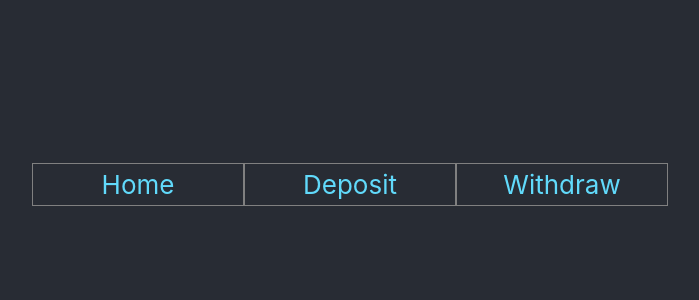
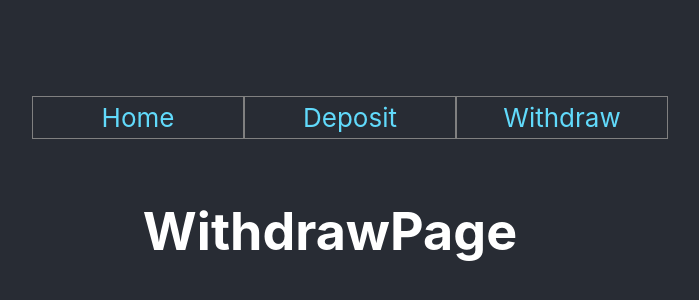
Before and after one commit to SiEr0212/udemy-react-hooks-app_Redux1, a React (Create React App) app: page /withdraw in a window 1280 px wide. Shown: the part 216-516 px from the top of the page, without its empty margins (310-1009 px from the left). Built offline with nearby package versions, Linux system fonts and the light colour scheme.

Commit message:
added three pages

```diff
--- a/src/App.js
+++ b/src/App.js
@@ -1,22 +1,36 @@
 import React from "react";
 import "./App.css";
 import { BrowserRouter, Route, NavLink } from "react-router-dom";
+import HomePage from "./pages/homePage";
+import DepositPage from "./pages/depositPage";
+import WithdrawPage from "./pages/withdrawPage";
 
 function App() {
   return (
     <BrowserRouter>
       <div className="App">
         <header className="App-header">
-        <ul className="ul-style">
-          <li className="li-style"><NavLink className="App-link" to="/">Home</NavLink></li>
-          <li className="li-style"><NavLink className="App-link" to="/deposit">Deposit</NavLink></li>
-          <li className="li-style"><NavLink className="App-link" to="/withdraw">Withdraw</NavLink></li>
-        </ul>
+          <ul className="ul-style">
+            <li className="li-style">
+              <NavLink className="App-link" to="/">
+                Home
+              </NavLink>
+            </li>
+            <li className="li-style">
+              <NavLink className="App-link" to="/deposit">
+                Deposit
+              </NavLink>
+            </li>
+            <li className="li-style">
+              <NavLink className="App-link" to="/withdraw">
+                Withdraw
+              </NavLink>
+            </li>
+          </ul>
 
-          <Route path="/" />
-          <Route path="/deposit" />
-          <Route path="/withdraw" />
-
+          <Route exact path="/" component={HomePage} />
+          <Route exact path="/deposit" component={DepositPage} />
+          <Route exact path="/withdraw" component={WithdrawPage} />
         </header>
       </div>
     </BrowserRouter>
--- /dev/null
+++ b/src/pages/depositPage.js
@@ -0,0 +1,5 @@
+import React from "react";
+
+export default function DepositPage() {
+  return <h1>DepositPage</h1>
+}
--- /dev/null
+++ b/src/pages/homePage.js
@@ -0,0 +1,5 @@
+import React from "react";
+
+export default function homePage() {
+  return <h1>HomePage</h1>
+}
--- /dev/null
+++ b/src/pages/withdrawPage.js
@@ -0,0 +1,5 @@
+import React from 'react';
+
+export default function WithdrawPage() {
+    return <h1>WithdrawPage</h1>
+}
```
